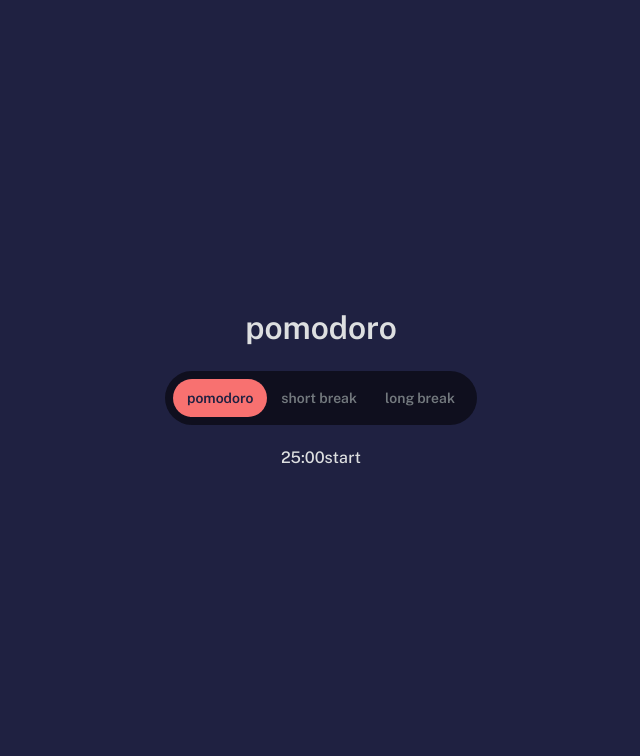
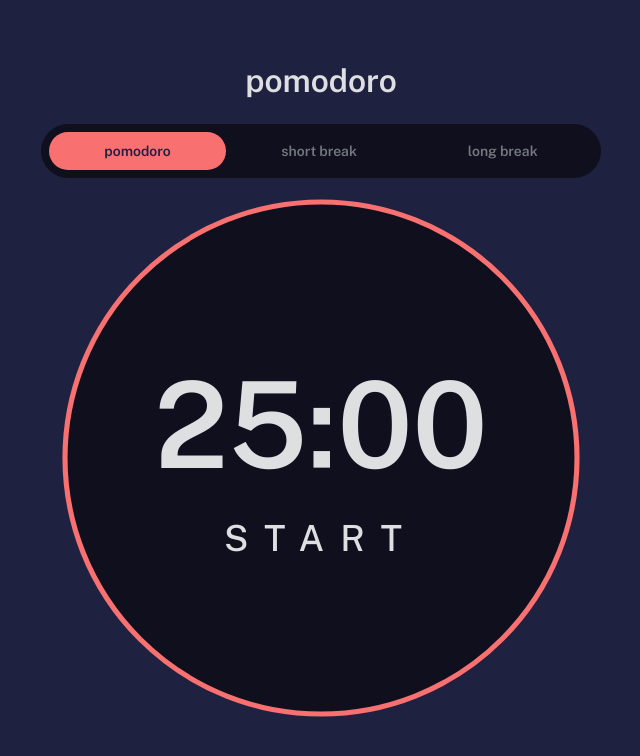
Before and after one commit to DaveBitter/pomodoro, a Next.js app: page / in a window 1280 px wide. Shown: the top 756 px of the page, without its empty margins (319-959 px from the left). Built offline with nearby package versions, Linux system fonts and the light colour scheme.

Commit message:
feat(timer): Add basic styling

```diff
--- a/src/components/Timer/Timer.tsx
+++ b/src/components/Timer/Timer.tsx
@@ -1,5 +1,5 @@
 // Libs
-import React, { useEffect, useState } from 'react';
+import React, { useEffect, useRef, useState } from 'react';
 
 // Utils
 import { playStateType } from '../../../pages/index';;
@@ -68,9 +68,28 @@ const Timer = ({ playState, duration, handleToggle, ...attributes }: IProps) =>
 
     const handleClick = () => timeLeft > 0 ? handleToggle() : setTimeLeft(duration);
 
+    const [circumference, setCircumference] = useState(0);
+    const [offset, setOffset] = useState(0);
+    const circleRef = useRef<SVGCircleElement | null>(null)
+
+    useEffect(() => {
+        if (!circleRef.current) { return; }
+
+        const radius = circleRef.current.r.baseVal.value;
+        const updatedCircumference = radius && radius * 2 * Math.PI;
+
+        const updatedOffset = updatedCircumference - timeLeft / duration * updatedCircumference;
+
+        setCircumference(updatedCircumference);
+        setOffset(updatedOffset);
+    }, [timeLeft])
+
     return <div className='timer' {...attributes}>
-        {getFormattedTimeLeft(timeLeft)}
-        {getLabelForPlaystate()}
+        <span className='timer__counter'>{getFormattedTimeLeft(timeLeft)}</span>
+        <svg className='timer__stroke' viewBox="0 0 100 100" xmlns="http://www.w3.org/2000/svg">
+            <circle ref={circleRef} cx="50" cy="50" r="50" style={{ strokeDasharray: `${circumference} ${circumference}`, strokeDashoffset: `${offset}` }} />
+        </svg>
+        <span className='timer__play-state'>{getLabelForPlaystate()}</span>
         <button className='timer__toggle' onClick={handleClick}>{getLabelForPlaystate()}</button>
     </div>;
 };
--- a/src/components/Timer/_timer.scss
+++ b/src/components/Timer/_timer.scss
@@ -1,6 +1,26 @@
 .timer {
     position: relative;
+    display: flex;
+    flex-direction: column;
+    justify-content: center;
+    align-items: center;
+    width: 80vw;
+    height: 80vw;
+    gap: $spacing-med;
+    border-radius: 100%;
+    background-color: $color-base-dark;
 
+    @include mq($mq-tab--sml) {
+        width: 40vw;
+        height: 40vw;
+    }
+
+    @include mq($mq-desk--lrg) {
+        width: 30vw;
+        height: 30vw;
+    }
+
+    &__stroke,
     &__toggle {
         position: absolute;
         top: 0;
@@ -9,6 +29,43 @@
         left: 0;
         width: 100%;
         height: 100%;
+    }
+
+    &__stroke {
+        overflow: visible !important;
+        fill: none;
+        stroke: $color-primary;
+        transform: rotate(-90deg);
+    }
+
+    &__counter {
+        @include text-xl;
+        font-weight: $font-weight-bold;
+
+        @include mq($mq-mob) {
+            @include text-xxxl;
+        }
+
+        @include mq($mq-desk--sml) {
+            @include text-jumbo;
+        }
+    }
+
+    &__play-state {
+        @include text-m;
+        text-transform: uppercase;
+        letter-spacing: 1rem;
+
+        @include mq($mq-mob) {
+            @include text-l;
+        }
+
+        @include mq($mq-desk--sml) {
+            @include text-xl;
+        }
+    }
+
+    &__toggle {
         font-size: 0;
         background: transparent;
         border: none;
--- a/src/styles/common/_base.scss
+++ b/src/styles/common/_base.scss
@@ -30,6 +30,6 @@ svg {
     This will hide the focus indicator if the element receives focus via the mouse,
     but it will still show up on keyboard focus.
 */
-.js-focus-visible :focus:not(.focus-visible) {
+*:focus:not(:focus-visible) {
     outline: none;
 }
```
